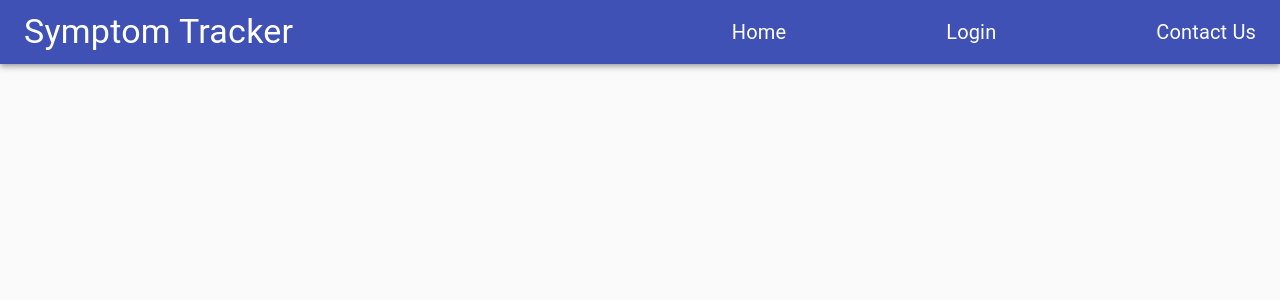
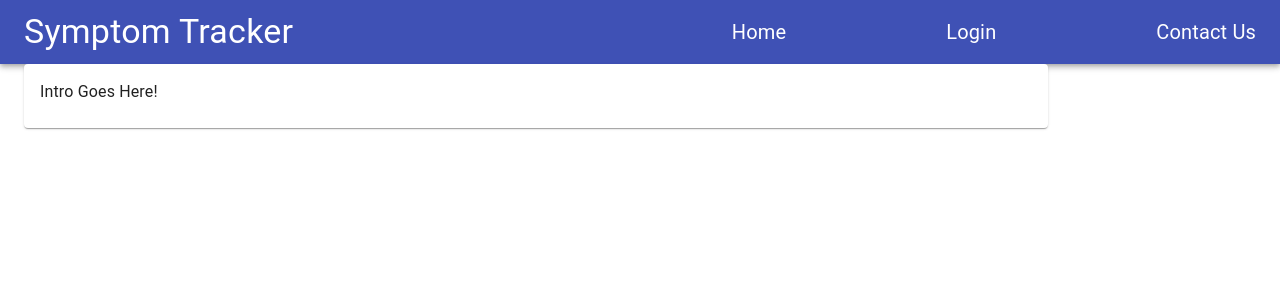
Before and after one commit to nicoletr/symptom-tracker, a React (Create React App) app in the folder client/: page / in a window 1280 px wide. Shown: the top 300 px of the page. Built offline with nearby package versions, Linux system fonts and the light colour scheme.

Commit message:
Fixed page routing bug. Changed 'component' to 'element'

```diff
--- a/client/src/App.js
+++ b/client/src/App.js
@@ -6,6 +6,7 @@ import {
   ApolloProvider,
   createHttpLink,
 } from "@apollo/client";
+import CssBaseline from "@mui/material/CssBaseline";
 import { setContext } from "@apollo/client/link/context";
 import { StoreProvider } from "./utils/GlobalState";
 
@@ -43,12 +44,13 @@ function App() {
         <div>
           <StoreProvider>
             <NavBar />
+            <CssBaseline />
             <Routes>
-              <Route exact path="/" component={Home} />
-              <Route exact path="/login" component={Login} />
-              <Route exact path="/signup" component={Signup} />
-              <Route exact path="/dashboard" component={Dashboard} />
-              <Route component={NoMatch} />
+              <Route exact path="/" element={<Home />} />
+              <Route exact path="/login" element={Login} />
+              <Route exact path="/signup" element={Signup} />
+              <Route exact path="/dashboard" element={Dashboard} />
+              <Route element={NoMatch} />
             </Routes>
             <Footer />
           </StoreProvider>
--- /dev/null
+++ b/client/src/components/Intro/index.js
@@ -0,0 +1,19 @@
+import React from "react";
+import Grid from "@mui/material/Grid";
+import Card from "@mui/material/Card";
+import CardContent from "@mui/material/CardContent";
+import { Typography } from "@material-ui/core";
+
+const Intro = () => {
+  return (
+    <Grid item xs={12} lg={10}>
+      <Card>
+        <CardContent>
+          <Typography> Intro Goes Here! </Typography>
+        </CardContent>
+      </Card>
+    </Grid>
+  );
+};
+
+export default Intro;
--- a/client/src/pages/Home.js
+++ b/client/src/pages/Home.js
@@ -1,8 +1,19 @@
 import React from "react";
-import { Container } from "@mui/material";
+import Box from "@mui/material/Box";
+import Container from "@mui/material/Container";
+import Grid from "@mui/material/Grid";
+import Intro from "../components/Intro";
 
 const Home = () => {
-  return <Container></Container>;
+  return (
+    <Container maxWidth="xl">
+      <Box sx={{ flexGrow: 1 }}>
+        <Grid container spacing={2}>
+          {<Intro />}
+        </Grid>
+      </Box>
+    </Container>
+  );
 };
 
 export default Home;
```
